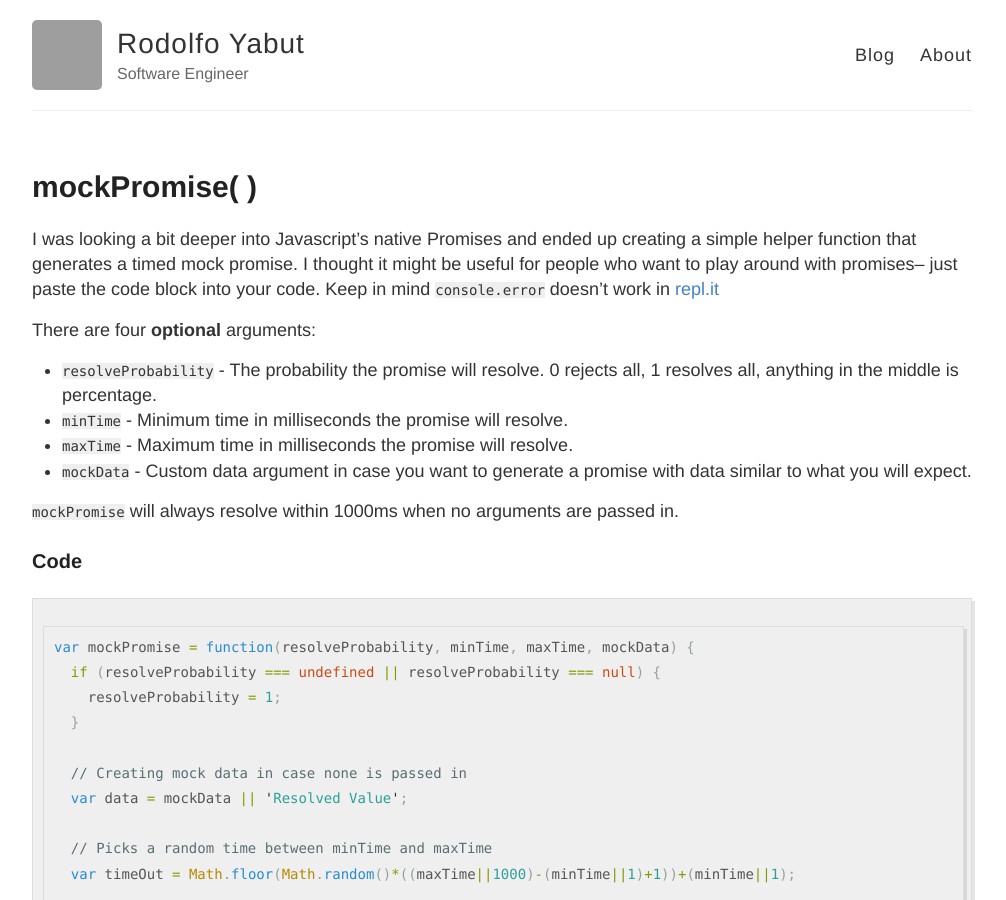
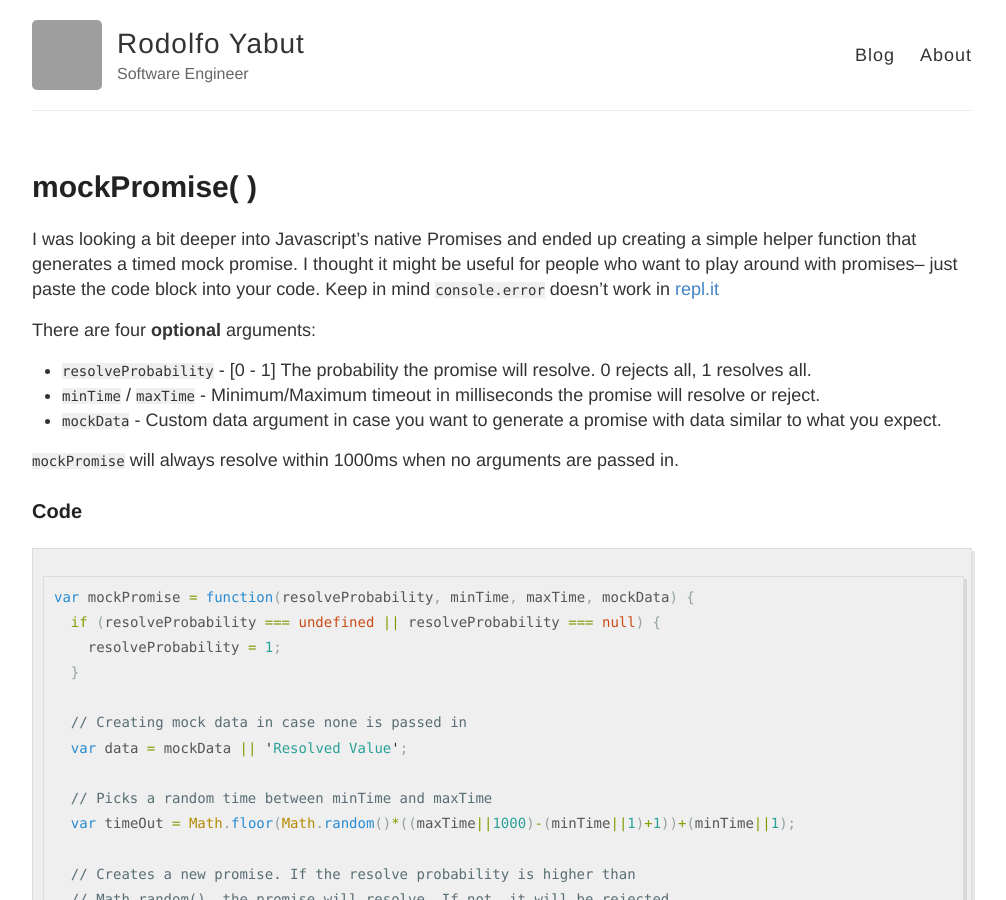
Before and after one commit to rodocite/rodocite.github.io, a Jekyll site: the page built from _posts/2015-10-12-mockPromise.md, in a window 1280 px wide and 900 px high. Shown: the whole window, without its empty margins (138-1144 px from the left). Built offline with Jekyll 4.4.1, drawn with Linux system fonts in a browser that asks for light colours; Markdown is read by kramdown in place of the engine named in the settings; comment, search, counter and statistics services are not loaded; grey boxes are pictures that could not be loaded.

Commit message:
Update 2015-10-12-mockPromise.md

```diff
--- a/_posts/2015-10-12-mockPromise.md
+++ b/_posts/2015-10-12-mockPromise.md
@@ -6,10 +6,9 @@ I was looking a bit deeper into Javascript's native Promises and ended up creati
 
 There are four **optional** arguments:
 
-* `resolveProbability` - The probability the promise will resolve. 0 rejects all, 1 resolves all, anything in the middle is percentage.
-* `minTime` - Minimum time in milliseconds the promise will resolve.
-* `maxTime` - Maximum time in milliseconds the promise will resolve.
-* `mockData` - Custom data argument in case you want to generate a promise with data similar to what you will expect.
+* `resolveProbability` - [0 - 1] The probability the promise will resolve. 0 rejects all, 1 resolves all.
+* `minTime` / `maxTime` - Minimum/Maximum timeout in milliseconds the promise will resolve or reject.
+* `mockData` - Custom data argument in case you want to generate a promise with data similar to what you expect.
 
 `mockPromise` will always resolve within 1000ms when no arguments are passed in.
 
```
